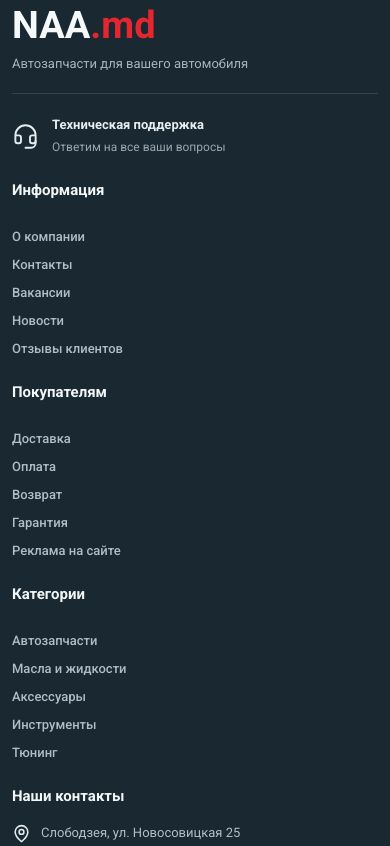
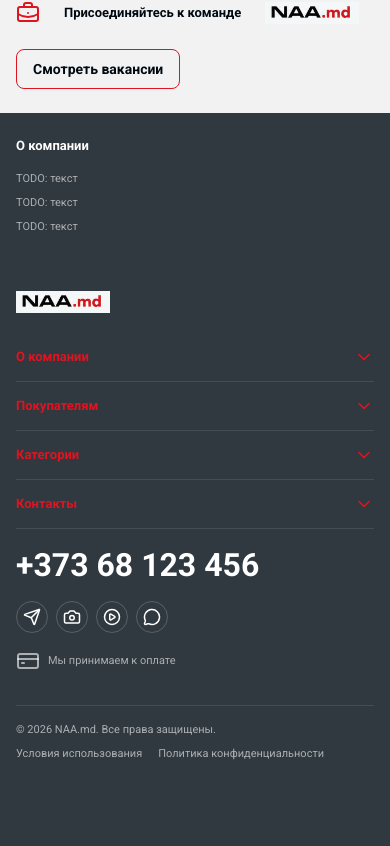
Before and after one commit to bogiland/auto_parts_mers, a Next.js app in the folder web/: page / in a window 390 px wide. Shown: the part 3598-4444 px from the top of the page. Built offline with nearby package versions, Linux system fonts and the light colour scheme.

Commit message:
feat(web): rebuild responsive footer

```diff
--- a/web/src/app/globals.css
+++ b/web/src/app/globals.css
@@ -209,33 +209,6 @@ button { cursor: pointer; }
 
 
 
-.site-footer { background: #192831; color: #cad4da; }
-.site-footer__inner { display: grid; gap: 0; grid-template-columns: 1.35fr repeat(3, minmax(0, 0.82fr)) minmax(0, 1.18fr) minmax(0, 0.92fr); min-inline-size: 0; padding-block: 34px 0; }
-.site-footer h2 { color: #f2f6f7; font-size: 15px; font-weight: 700; line-height: 20px; margin: 0 0 18px; }
-.site-footer__brand, .site-footer__links, .site-footer__contacts, .site-footer__socials { min-inline-size: 0; padding-inline: 24px; }
-.site-footer__brand { padding-left: 0; }
-.site-footer__links, .site-footer__contacts, .site-footer__socials { border-left: 1px solid rgba(214, 226, 232, 0.14); }
-.site-footer__logo { color: #f6f9fa; display: inline-block; font-size: 38px; font-weight: 700; line-height: 40px; }
-.site-footer__logo span { color: #e4262e; }
-.site-footer__brand > p { color: #a6b4bd; font-size: 13px; margin: 10px 0 26px; }
-.site-footer__support { align-items: center; border-top: 1px solid rgba(214, 226, 232, 0.14); display: flex; gap: 13px; padding-top: 22px; }
-.site-footer__support > svg { color: #e3ebef; flex: 0 0 auto; }
-.site-footer__support div { display: flex; flex-direction: column; gap: 4px; }
-.site-footer__support strong { color: #e6edf0; font-size: 13px; }
-.site-footer__support span { color: #98a8b2; font-size: 12px; }
-.site-footer__links { display: flex; flex-direction: column; gap: 12px; }
-.site-footer__links a { color: #aebdc6; font-size: 13px; font-weight: 500; line-height: 18px; }
-.site-footer__links a:hover, .site-footer__contacts a:hover { color: white; }
-.site-footer__contacts p { align-items: flex-start; color: #afbec7; display: flex; font-size: 13px; gap: 10px; line-height: 18px; margin: 0 0 13px; }
-.site-footer__contacts svg { color: #e1eaee; flex: 0 0 auto; }
-.site-footer__contacts a { color: inherit; }
-.site-footer__socials p { color: #aab8c1; font-size: 13px; line-height: 18px; margin: 0 0 16px; }
-.site-footer__socials > div { display: flex; gap: 9px; }
-.site-footer__socials a { align-items: center; border: 1px solid rgba(224, 234, 238, 0.35); border-radius: 50%; color: #e6eef1; display: grid; height: 35px; place-items: center; width: 35px; }
-.site-footer__socials a:hover { background: var(--red); border-color: var(--red); color: white; }
-.site-footer__bottom { align-items: center; border-top: 1px solid rgba(214, 226, 232, 0.14); color: #98a8b2; display: flex; font-size: 12px; grid-column: 1 / -1; justify-content: space-between; margin-top: 34px; min-block-size: 66px; min-inline-size: 0; }
-.site-footer__bottom div { display: flex; gap: 20px; }
-.site-footer__bottom a:hover { color: white; }
 
 @media (min-width: 1024px) {
   .direction-selection-grid { grid-template-columns: minmax(0, 1fr) 320px; }
@@ -253,9 +226,6 @@ button { cursor: pointer; }
   .category-card { background: transparent; border: 0; min-block-size: 123px; padding: 0; }
   .category-card__visual { block-size: 97px; max-inline-size: none; }
   .category-card h3 { font-size: 13px; line-height: 18px; }
-  .site-footer__inner { grid-template-columns: repeat(2, minmax(0, 1fr)); row-gap: 28px; }
-  .site-footer__brand { grid-column: 1 / -1; }
-  .site-footer__links:nth-of-type(4), .site-footer__contacts { border-left: 0; }
 }
 
 @media (max-width: 599px) {
@@ -284,12 +254,6 @@ button { cursor: pointer; }
   .category-card__visual { block-size: 66px; max-inline-size: none; }
   .category-card__footer { min-block-size: 44px; padding-inline: 3px; }
   .category-card h3 { font-size: 13px; line-height: 18px; }
-  .site-footer__inner { display: block; padding-top: 28px; }
-  .site-footer__brand, .site-footer__links, .site-footer__contacts, .site-footer__socials { border: 0; padding: 0 0 24px; }
-  .site-footer__brand > p { margin-bottom: 20px; }
-  .site-footer__links { gap: 10px; }
-  .site-footer__bottom { align-items: flex-start; flex-direction: column; gap: 12px; margin-top: 6px; padding-block: 17px; }
-  .site-footer__bottom div { flex-direction: column; gap: 8px; }
 }
 
 @media (prefers-reduced-motion: reduce) {
--- a/web/src/components/layout/site-footer.tsx
+++ b/web/src/components/layout/site-footer.tsx
@@ -1,11 +1,11 @@
+import Image from "next/image";
 import Link from "next/link";
-import { Camera, CirclePlay, Clock3, Headset, Mail, MapPin, MessageCircle, Send } from "lucide-react";
+import { BriefcaseBusiness, Camera, ChevronDown, CirclePlay, Clock3, CreditCard, Mail, MapPin, MessageCircle, Send } from "lucide-react";
+import type { ReactNode } from "react";
 
-const footerGroups = [
-  { title: "Информация", links: [["О компании", "/about"], ["Контакты", "/contacts"], ["Вакансии", "/vacancies"], ["Новости", "/media"], ["Отзывы клиентов", "/reviews"]] },
-  { title: "Покупателям", links: [["Доставка", "/delivery"], ["Оплата", "/payment"], ["Возврат", "/returns"], ["Гарантия", "/warranty"], ["Реклама на сайте", "/advertising"]] },
-  { title: "Категории", links: [["Автозапчасти", "/catalog"], ["Масла и жидкости", "/catalog/filters"], ["Аксессуары", "/catalog/accessories"], ["Инструменты", "/catalog/accessories"], ["Тюнинг", "/catalog/accessories"]] },
-] as const;
+const companyLinks = [["О компании", "/about"], ["Вакансии", "/vacancies"], ["Новости", "/media"], ["Отзывы клиентов", "/reviews"]] as const;
+const buyerLinks = [["Доставка", "/delivery"], ["Оплата", "/payment"], ["Возврат", "/returns"], ["Гарантия", "/warranty"]] as const;
+const categoryLinks = [["Автозапчасти", "/catalog"], ["Масла и жидкости", "/catalog/filters"], ["Аксессуары", "/catalog/accessories"], ["Инструменты", "/catalog/accessories"], ["Тюнинг", "/catalog/accessories"]] as const;
 
 const socialLinks = [
   { label: "Telegram", href: "#telegram", icon: Send },
@@ -14,19 +14,37 @@ const socialLinks = [
   { label: "Написать нам", href: "#messenger", icon: MessageCircle },
 ] as const;
 
+function FooterLinkList({ links }: { links: readonly (readonly [string, string])[] }) {
+  return <nav className="mt-4 flex flex-col gap-2">{links.map(([label, href]) => <Link className="text-lead text-white/60 hover:text-white" href={href} key={label}>{label}</Link>)}</nav>;
+}
+
+function ContactList() {
+  return <address className="mt-4 not-italic text-lead text-white/60"><p className="flex gap-2"><MapPin aria-hidden="true" className="shrink-0" size={20} />Слободзея, ул. Новосовицкая 25</p><a className="mt-2 flex gap-2 hover:text-white" href="mailto:info@naa.md"><Mail aria-hidden="true" className="shrink-0" size={20} />info@naa.md</a><p className="mt-2 flex gap-2"><Clock3 aria-hidden="true" className="shrink-0" size={20} />Пн–Сб 09:00–18:00</p></address>;
+}
+
+function SocialsAndPayment() {
+  return <div className="mt-4"><a className="text-phone-lg font-bold text-white/90 hover:text-white" href="tel:+37368123456">+373 68 123 456</a><div className="mt-4 flex gap-2">{socialLinks.map(({ label, href, icon: Icon }) => <a aria-label={label} className="grid h-8 w-8 place-items-center rounded-full border border-white/20 text-white/60 hover:border-white hover:text-white" href={href} key={label}><Icon aria-hidden="true" size={18} /></a>)}</div><div className="mt-4 flex items-center gap-2 text-white/60"><CreditCard aria-hidden="true" size={24} /><span className="text-meta">Мы принимаем к оплате</span></div></div>;
+}
+
+function MobileFooterSection({ children, title }: { children: ReactNode; title: string }) {
+  return <details className="group border-b border-white/10"><summary className="flex h-12 cursor-pointer list-none items-center justify-between text-accent"><span className="text-body font-bold">{title}</span><ChevronDown aria-hidden="true" className="transition-transform group-open:rotate-180" size={20} /></summary><div className="pb-4">{children}</div></details>;
+}
+
 export function SiteFooter() {
   return (
-    <footer className="site-footer">
-      <div className="page-shell site-footer__inner">
-        <div className="site-footer__brand">
-          <Link aria-label="NAA.md" className="site-footer__logo" href="/">NAA<span>.md</span></Link>
-          <p>Автозапчасти для вашего автомобиля</p>
-          <div className="site-footer__support"><Headset aria-hidden="true" size={27} strokeWidth={1.7} /><div><strong>Техническая поддержка</strong><span>Ответим на все ваши вопросы</span></div></div>
+    <footer className="bg-header pb-tabbar text-white xl:bg-header-top xl:pb-0">
+      <section className="bg-surface-2 py-6 text-ink"><div className="container-site flex flex-wrap items-center gap-6"><BriefcaseBusiness aria-hidden="true" className="text-accent" size={24} /><strong className="text-body font-bold">Присоединяйтесь к команде</strong><Image alt="NAA.md" className="h-[22px] w-auto" height={22} src="/images/brand/naa-logo.png" width={120} /><Link className="inline-flex h-btn items-center rounded-ui border border-accent px-4 text-btn font-bold text-accent hover:bg-accent hover:text-white" href="/vacancies">Смотреть вакансии</Link></div></section>
+      <section className="bg-header py-6"><div className="container-site"><h2 className="text-body font-bold text-white">О компании</h2><div className="mt-4 space-y-2 text-meta text-white/60"><p>TODO: текст</p><p>TODO: текст</p><p>TODO: текст</p></div></div></section>
+      <div className="container-site py-8">
+        <div className="hidden grid-cols-5 gap-8 xl:grid">
+          <section><Link aria-label="NAA.md" href="/"><Image alt="NAA.md" className="h-[22px] w-auto" height={22} src="/images/brand/naa-logo.png" width={120} /></Link><FooterLinkList links={companyLinks} /></section>
+          <section><h2 className="text-lead font-bold text-white">Покупателям</h2><FooterLinkList links={buyerLinks} /></section>
+          <section><h2 className="text-lead font-bold text-white">Категории</h2><FooterLinkList links={categoryLinks} /></section>
+          <section><h2 className="text-lead font-bold text-white">Контакты</h2><ContactList /></section>
+          <section><h2 className="text-lead font-bold text-white">Телефон и соцсети</h2><SocialsAndPayment /></section>
         </div>
-        {footerGroups.map((group) => <section className="site-footer__links" key={group.title}><h2>{group.title}</h2>{group.links.map(([label, href]) => <a href={href} key={href}>{label}</a>)}</section>)}
-        <section className="site-footer__contacts"><h2>Наши контакты</h2><p><MapPin aria-hidden="true" size={19} /><span>Слободзея, ул. Новосовицкая 25</span></p><p><Mail aria-hidden="true" size={19} /><a href="mailto:info@naa.md">info@naa.md</a></p><p><Clock3 aria-hidden="true" size={19} /><span>Пн–Сб 09:00–18:00</span></p></section>
-        <section className="site-footer__socials"><h2>Мы в социальных сетях</h2><p>Новости, новые поступления и ответы на вопросы.</p><div>{socialLinks.map(({ label, href, icon: Icon }) => <a aria-label={label} href={href} key={label}><Icon size={18} strokeWidth={1.8} /></a>)}</div></section>
-        <div className="site-footer__bottom"><span>© 2026 NAA.md. Все права защищены.</span><div><a href="/terms">Условия использования</a><a href="/privacy">Политика конфиденциальности</a></div></div>
+        <div className="xl:hidden"><Link aria-label="NAA.md" className="mb-4 inline-block" href="/"><Image alt="NAA.md" className="h-[22px] w-auto" height={22} src="/images/brand/naa-logo.png" width={120} /></Link><MobileFooterSection title="О компании"><FooterLinkList links={companyLinks} /></MobileFooterSection><MobileFooterSection title="Покупателям"><FooterLinkList links={buyerLinks} /></MobileFooterSection><MobileFooterSection title="Категории"><FooterLinkList links={categoryLinks} /></MobileFooterSection><MobileFooterSection title="Контакты"><ContactList /></MobileFooterSection><SocialsAndPayment /></div>
+        <div className="mt-8 flex flex-col gap-2 border-t border-white/10 py-4 text-meta text-white/60 md:flex-row md:items-center md:justify-between"><span>© 2026 NAA.md. Все права защищены.</span><div className="flex gap-4"><Link href="/terms">Условия использования</Link><Link href="/privacy">Политика конфиденциальности</Link></div></div>
       </div>
     </footer>
   );
```
